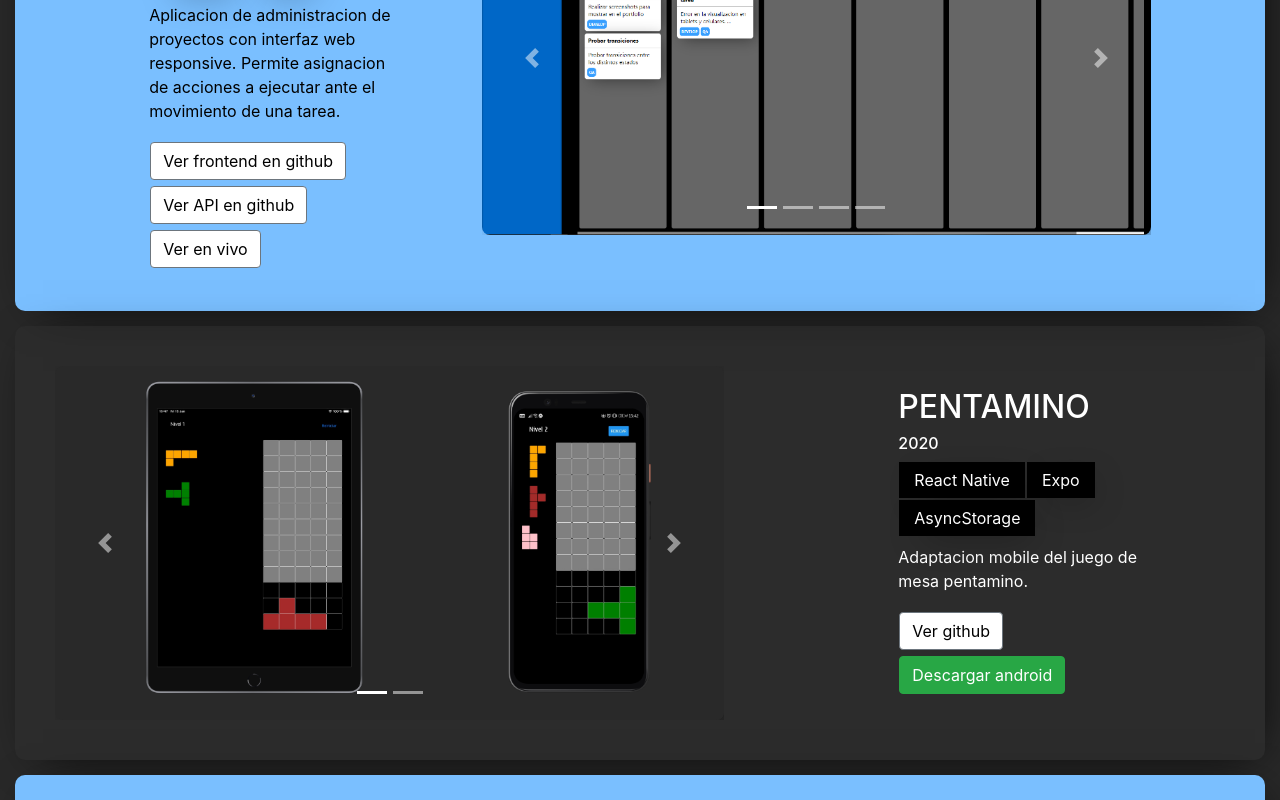
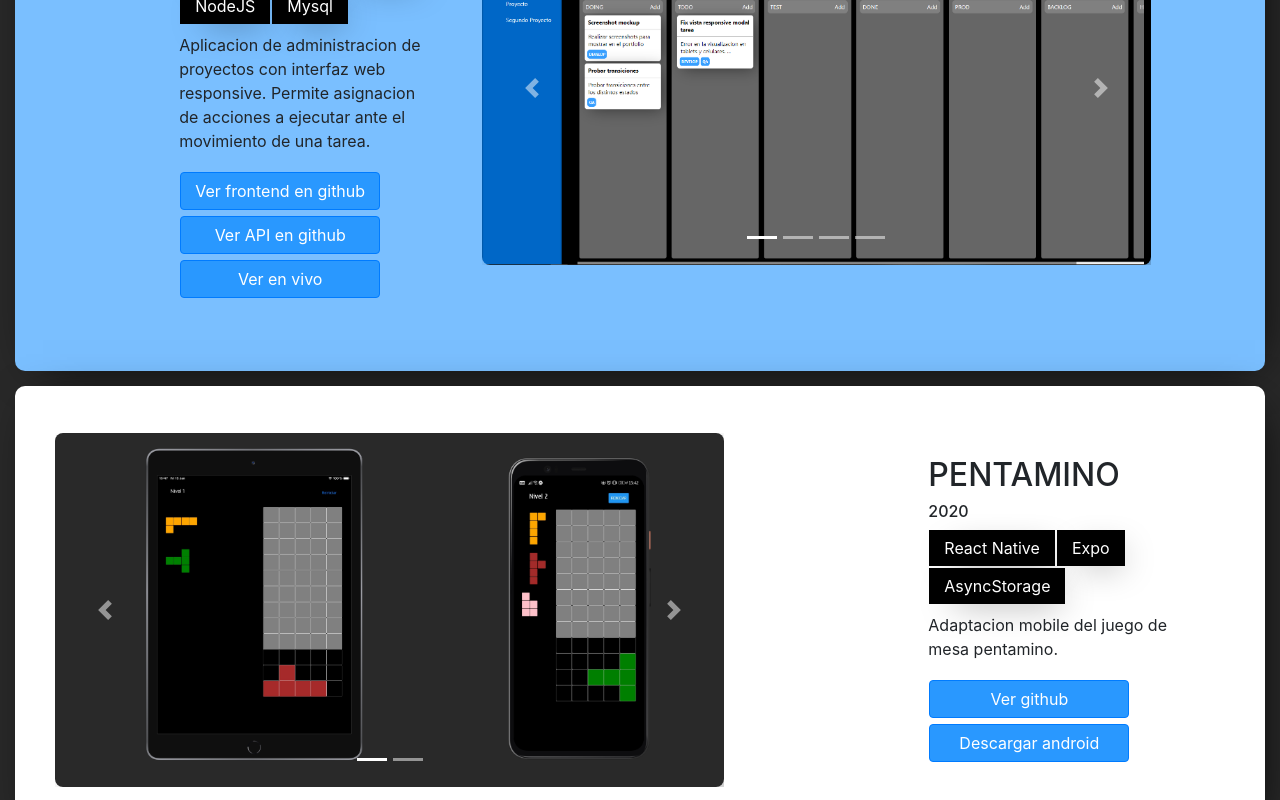
Before and after one commit to Nico9813/PortfolioWeb, a React (Create React App) app: page / in a window 1280 px wide. Shown: the part 280-1080 px from the top of the page. Built offline with nearby package versions, Linux system fonts and the light colour scheme.

Commit message:
fix colores

```diff
--- a/src/App.js
+++ b/src/App.js
@@ -1,7 +1,6 @@
 import React from 'react';
 import { CustomNavBar } from './components/NavBar'
 import { Project } from './components/Project'
-import { Footer } from './components/Footer'
 
 import './App.css';
 
@@ -18,7 +17,6 @@ function App() {
             <Project proyecto={proyecto} contador={index}></Project>
           )
         })}
-        <Footer></Footer>
       </div>
   );
 }
--- a/src/components/Project.js
+++ b/src/components/Project.js
@@ -10,31 +10,32 @@ export const Project = (props) => {
     const right = (contador + 1) % 2
 
     return (
-        <div className='projectRow' style={{ backgroundColor: left ? 'rgba(55, 55, 55, 0.2)' : '#7abfff'}}>
+        <div className='projectRow' style={{ backgroundColor: left ? 'white' : '#7abfff' }}>
             <Row className='project'>
                 <Col xs={{size: 12}} lg={{ size: 3, order: left,offset:1 }} className='projectCol'>
-                        <Container>
-                            <h2 style={{ color: left? 'white' : 'black'  }}>{titulo}</h2>
-                            <h6 style={{ color: left? 'white' : 'black' }}>{anio}</h6>
+                        <Container style={{margin: 30}} >
+                            <h2>{titulo}</h2>
+                            <h6>{anio}</h6>
                             <Row style={{ marginBottom: 8, marginLeft: 0}}>
                                 {tecnologias.map((item) =>
                                     <Col xs={{ size: 'auto' }} className="tecnologia" style={{ backgroundColor: 'black' }}>
-                                        <h7> {item}</h7>
+                                        <h7>{item}</h7>
                                     </Col>
                                 )}
                             </Row>
                             <div>
-                            <p style={{ color: left? 'white' : 'black' }}>{descripcion}</p>
+                                <p>{descripcion}</p>
                             </div>
                             <Row style={{ marginLeft: -2 }}>
                                 {views &&
                                     Object.keys(views).map( key =>
-                                        <a href={views[key]} target="_blank" rel="noopener noreferrer"><Button style={{ margin: "3px", backgroundColor:'white', color: 'black'}}>Ver {key}</Button></a>
+                                        <a href={views[key]} target="_blank">
+                                            <Button style={{ margin: "3px", minWidth: 200, backgroundColor: '#2998ff', color: 'white'}} color="primary">Ver {key}</Button></a>
                                     )
                                 }
                                 {downloads &&
                                     Object.keys(downloads).map( key =>
-                                        <a href={process.env.PUBLIC_URL + downloads[key]} download><Button style={{ margin: "3px" }} color="success">Descargar {key}</Button></a>
+                                        <a href={process.env.PUBLIC_URL + downloads[key]} download><Button style={{ margin: "3px", minWidth: 200, backgroundColor: '#2998ff', color: 'white' }} color="primary">Descargar {key}</Button></a>
                                     )
                                 }
                             </Row>
```
